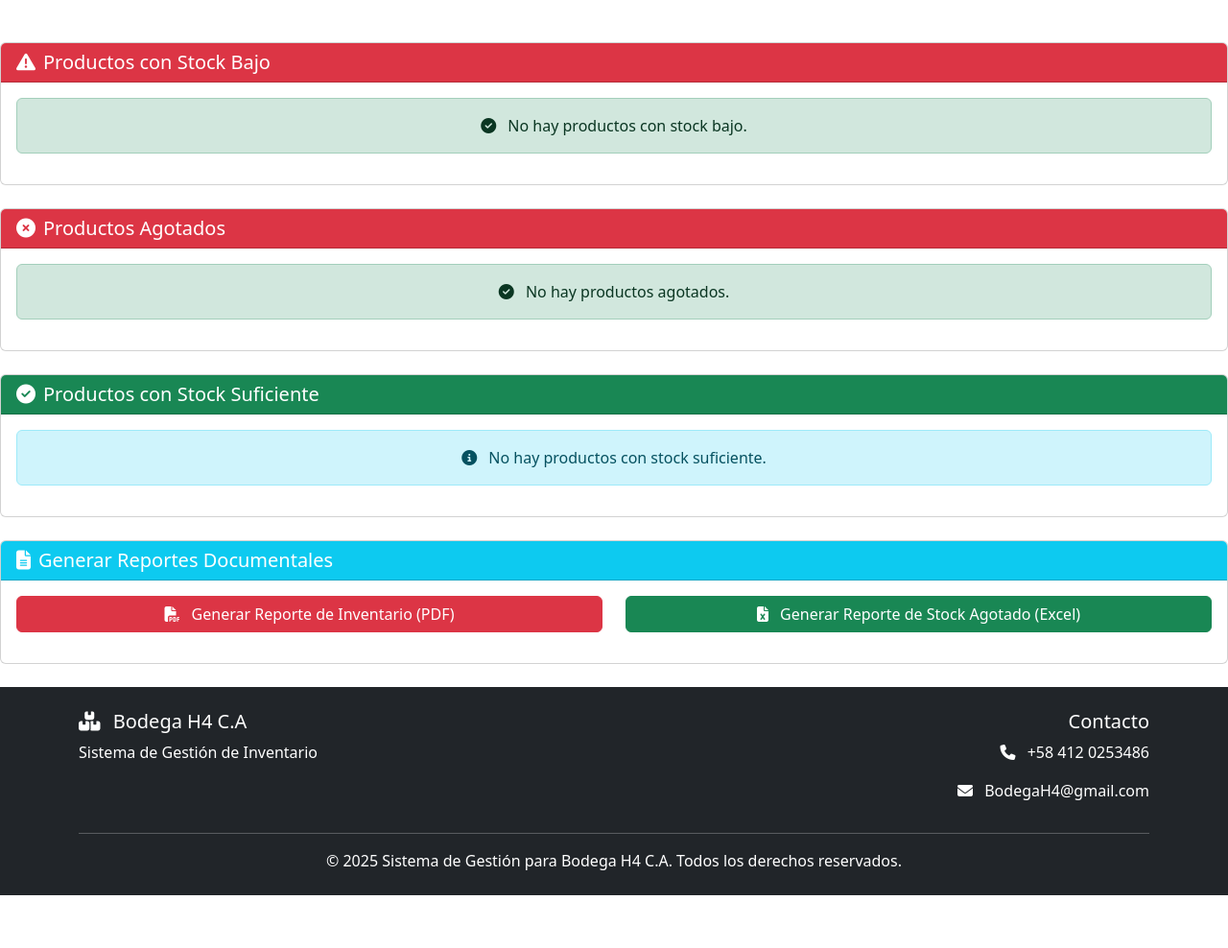
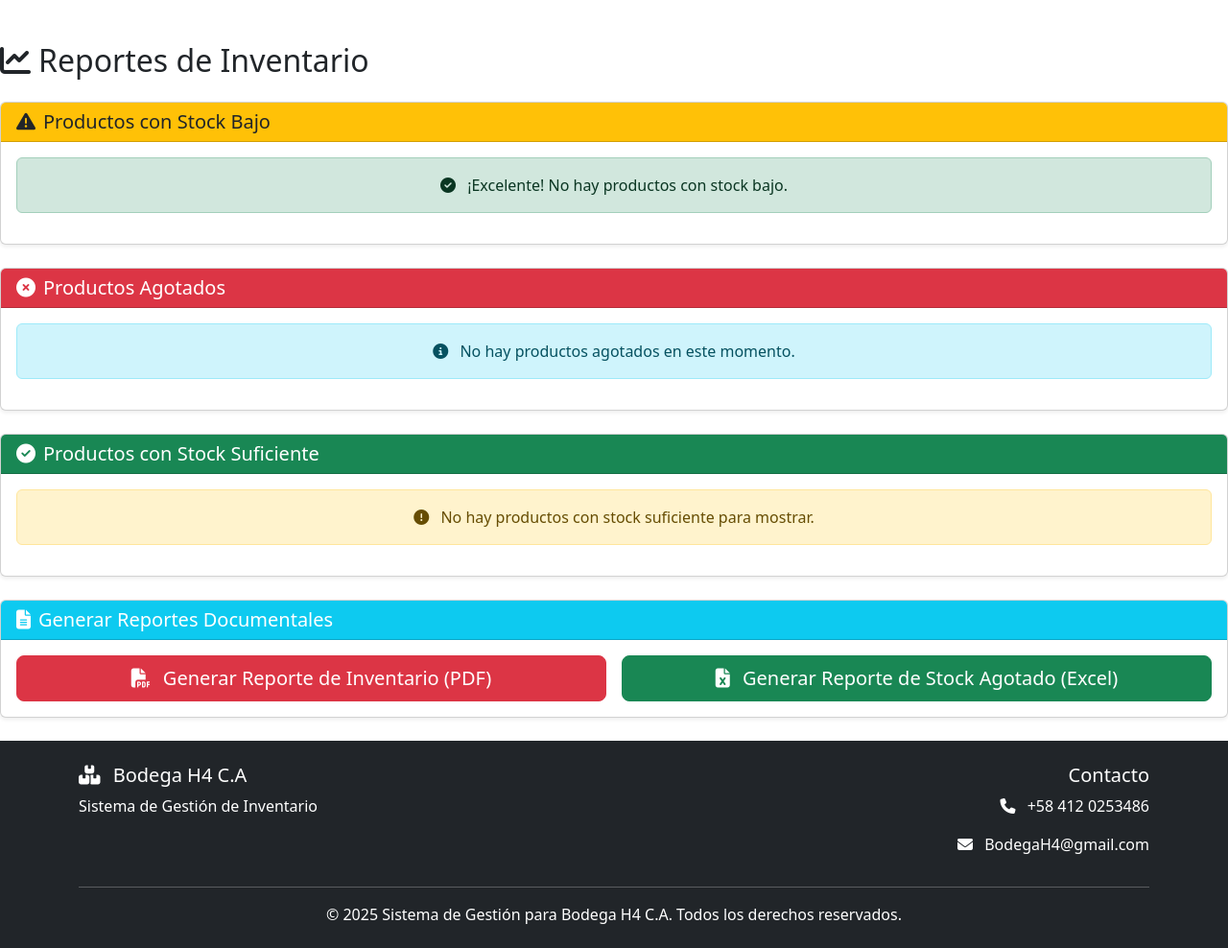
Before and after one commit to KeiberOM/Prototipo-Bodega-H4, a PHP site: template app/views/reports/stock_reports.php in a window 1280 px wide. Shown: the part 56-1044 px from the top of the page at 96% size. Before the commit the page ends 989 px from the top, so only its background shows below. Run offline with PHP 8.4, Linux system fonts and the light colour scheme; the template is opened without the code that fills it, so the values that code supplies are empty.

```diff
--- a/app/views/reports/stock_reports.php
+++ b/app/views/reports/stock_reports.php
@@ -5,8 +5,11 @@ $script_name = dirname($_SERVER['SCRIPT_NAME']);
 $base_url .= ($script_name === '/' || $script_name === '\\') ? '' : $script_name;
 ?>
 
-<div class="card mb-4">
-    <div class="card-header bg-danger text-white">
+<h2 class="mb-4"><i class="fas fa-chart-line me-2"></i>Reportes de Inventario</h2>
+
+<!-- Sección de Productos con Stock Bajo -->
+<div class="card mb-4 shadow-sm">
+    <div class="card-header bg-warning text-dark">
         <h5 class="mb-0"><i class="fas fa-exclamation-triangle me-2"></i>Productos con Stock Bajo</h5>
     </div>
     <div class="card-body">
@@ -36,14 +39,15 @@ $base_url .= ($script_name === '/' || $script_name === '\\') ? '' : $script_name
                 </table>
             </div>
         <?php else: ?>
-            <div class="alert alert-success text-center">
-                <i class="fas fa-check-circle me-2"></i> No hay productos con stock bajo.
+            <div class="alert alert-success text-center" role="alert">
+                <i class="fas fa-check-circle me-2"></i> ¡Excelente! No hay productos con stock bajo.
             </div>
         <?php endif; ?>
     </div>
 </div>
 
-<div class="card mb-4">
+<!-- Sección de Productos Agotados -->
+<div class="card mb-4 shadow-sm">
     <div class="card-header bg-danger text-white">
         <h5 class="mb-0"><i class="fas fa-times-circle me-2"></i>Productos Agotados</h5>
     </div>
@@ -72,14 +76,15 @@ $base_url .= ($script_name === '/' || $script_name === '\\') ? '' : $script_name
                 </table>
             </div>
         <?php else: ?>
-            <div class="alert alert-success text-center">
-                <i class="fas fa-check-circle me-2"></i> No hay productos agotados.
+            <div class="alert alert-info text-center" role="alert">
+                <i class="fas fa-info-circle me-2"></i> No hay productos agotados en este momento.
             </div>
         <?php endif; ?>
     </div>
 </div>
 
-<div class="card">
+<!-- Sección de Productos con Stock Suficiente -->
+<div class="card mb-4 shadow-sm">
     <div class="card-header bg-success text-white">
         <h5 class="mb-0"><i class="fas fa-check-circle me-2"></i>Productos con Stock Suficiente</h5>
     </div>
@@ -110,26 +115,27 @@ $base_url .= ($script_name === '/' || $script_name === '\\') ? '' : $script_name
                 </table>
             </div>
         <?php else: ?>
-            <div class="alert alert-info text-center">
-                <i class="fas fa-info-circle me-2"></i> No hay productos con stock suficiente.
+            <div class="alert alert-warning text-center" role="alert">
+                <i class="fas fa-exclamation-circle me-2"></i> No hay productos con stock suficiente para mostrar.
             </div>
         <?php endif; ?>
     </div>
 </div>
 
-<div class="card mt-4">
+<!-- Sección de Generación de Reportes Documentales -->
+<div class="card mt-4 shadow-sm">
     <div class="card-header bg-info text-white">
         <h5 class="mb-0"><i class="fas fa-file-alt me-2"></i>Generar Reportes Documentales</h5>
     </div>
     <div class="card-body">
-        <div class="row">
-            <div class="col-md-6 mb-3">
-                <a href="<?php echo htmlspecialchars($base_url); ?>/reportes/pdf" class="btn btn-danger w-100">
+        <div class="row g-3">
+            <div class="col-md-6">
+                <a href="<?php echo htmlspecialchars($base_url); ?>/reportes/pdf" class="btn btn-danger btn-lg w-100">
                     <i class="fas fa-file-pdf me-2"></i> Generar Reporte de Inventario (PDF)
                 </a>
             </div>
-            <div class="col-md-6 mb-3">
-                <a href="<?php echo htmlspecialchars($base_url); ?>/reportes/excel" class="btn btn-success w-100">
+            <div class="col-md-6">
+                <a href="<?php echo htmlspecialchars($base_url); ?>/reportes/excel" class="btn btn-success btn-lg w-100">
                     <i class="fas fa-file-excel me-2"></i> Generar Reporte de Stock Agotado (Excel)
                 </a>
             </div>
```
